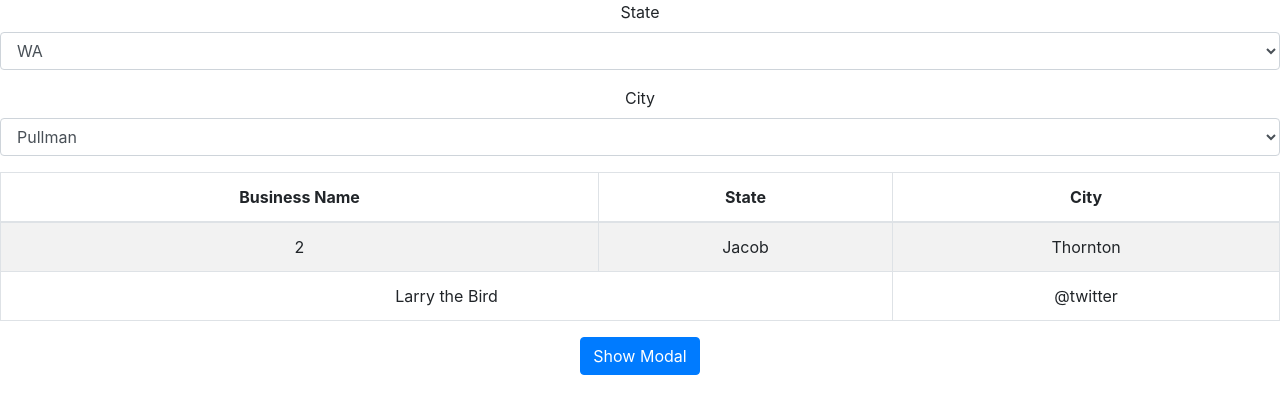
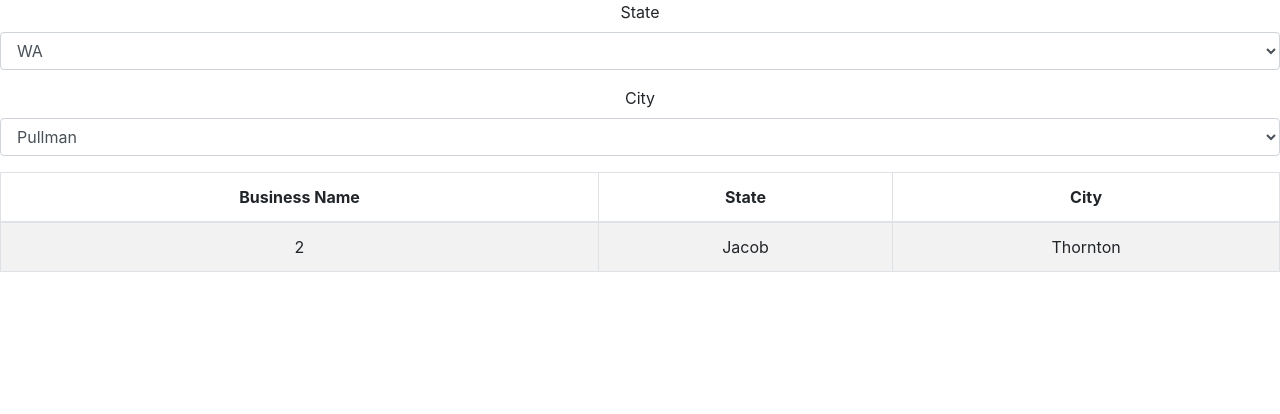
Before and after one commit to JKremer3/BobbyTablesDB, a React (Create React App) app in the folder frontend/: page / in a window 1280 px wide. Shown: the top 414 px of the page. Built offline with nearby package versions, Linux system fonts and the light colour scheme.

Commit message:
the table row is now onClick to bring up the modal

```diff
--- a/frontend/src/App.js
+++ b/frontend/src/App.js
@@ -56,21 +56,13 @@ class App extends React.Component {
                         </tr>
                     </thead>
                     <tbody>
-                        <tr>
+                        <tr onClick={this.showModal}>
                             <td>2</td>
                             <td>Jacob</td>
                             <td>Thornton</td>
                         </tr>
-                        <tr>
-                            <td colSpan="2">Larry the Bird</td>
-                            <td>@twitter</td>
-                        </tr>
                     </tbody>
                 </Table>
-
-                <Button variant="primary" onClick={this.showModal}>
-                    Show Modal
-                </Button>
 
                 <Modal show={this.state.modalIsOpen} onHide={this.hideModal}>
                     <Modal.Header closeButton>
```
